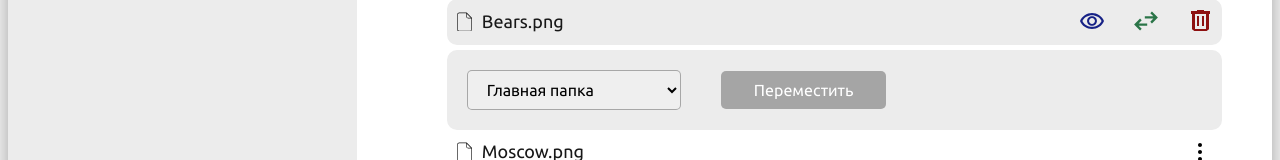
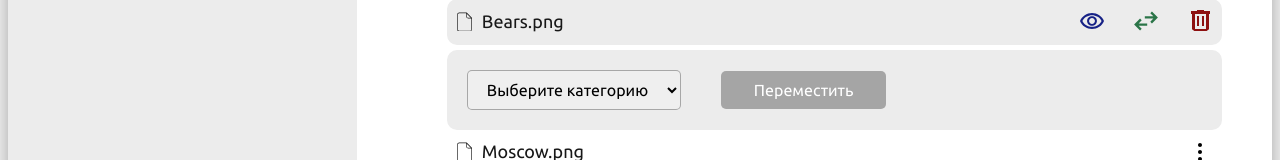
Before and after one commit to GeorgiusDomna/TT-CaseLab-DocuManager, a React (Vite) app in the folder DocuManager/: page / in a window 1280 px wide. Both pictures are taken after a click on the button 1200 px from the left and 147 px from the top of the page. Shown: the part 127-287 px from the top of the page. Built offline with nearby package versions, Linux system fonts and the light colour scheme; no server answers.

Commit message:
fix(documentitem): error with selected option

```diff
--- a/DocuManager/src/components/DocumentItem/DocumentItem.tsx
+++ b/DocuManager/src/components/DocumentItem/DocumentItem.tsx
@@ -73,8 +73,9 @@ const DocumentItem: React.FC<DocumentItemProps> = ({ data }) => {
             className={styles.document__select}
             name='select-change-document'
             onChange={handleSelectValue}
+            defaultValue=''
           >
-            <option className={styles.document__option} value='' disabled hidden>
+            <option className={styles.document__option} disabled value=''>
               Выберите категорию
             </option>
             <option value='1'>Главная папка</option>
```
